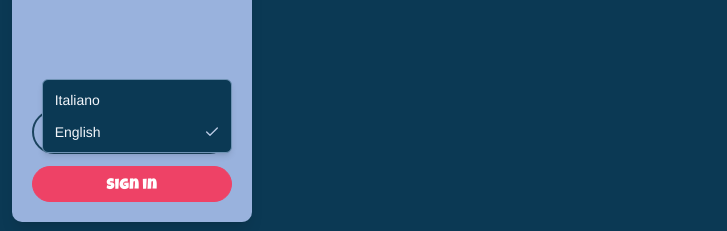
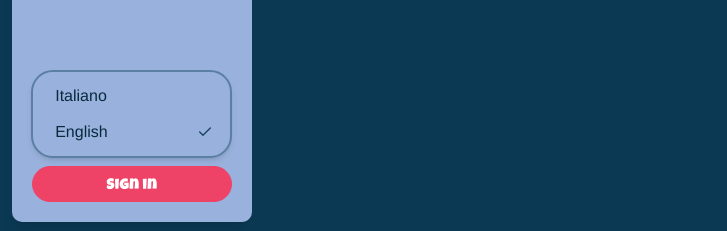
Before and after one commit to Looters-it/looters-web, a React (Vite) app: page /matches in a window 1280 px wide. Both pictures are taken after a click on the button "English". Shown: the part 566-797 px from the top of the page, without its empty margins (0-727 px from the left). Built offline with nearby package versions, Linux system fonts and the light colour scheme; no server answers; a web font is replaced by a local one.

Commit message:
Select list rounded like its field, on the colour of a card; language select without a label

```diff
--- a/src/components/ui/select.tsx
+++ b/src/components/ui/select.tsx
@@ -54,7 +54,8 @@
       <SelectPrimitive.Content
         data-slot="select-content"
         className={cn(
-          'bg-popover text-popover-foreground data-[side=bottom]:slide-in-from-top-2 data-[side=left]:slide-in-from-right-2 data-[side=right]:slide-in-from-left-2 data-[side=top]:slide-in-from-bottom-2 data-[state=closed]:animate-out data-[state=closed]:fade-out-0 data-[state=closed]:zoom-out-95 data-[state=open]:animate-in data-[state=open]:zoom-in-95 relative z-50 max-h-(--radix-select-content-available-height) min-w-[8rem] origin-(--radix-select-content-transform-origin) overflow-x-hidden overflow-y-auto rounded-md border shadow-md',
+          // The list takes after the field: the same round corners, on the colour of a card.
+          'bg-card text-card-foreground data-[side=bottom]:slide-in-from-top-2 data-[side=left]:slide-in-from-right-2 data-[side=right]:slide-in-from-left-2 data-[side=top]:slide-in-from-bottom-2 data-[state=closed]:animate-out data-[state=closed]:fade-out-0 data-[state=closed]:zoom-out-95 data-[state=open]:animate-in data-[state=open]:zoom-in-95 relative z-50 max-h-(--radix-select-content-available-height) min-w-[8rem] origin-(--radix-select-content-transform-origin) overflow-x-hidden overflow-y-auto rounded-[1.375rem] border-2 shadow-md',
           position === 'popper' &&
             'data-[side=bottom]:translate-y-1 data-[side=left]:-translate-x-1 data-[side=right]:translate-x-1 data-[side=top]:-translate-y-1',
           className,
@@ -66,7 +67,7 @@
         <SelectScrollUpButton />
         <SelectPrimitive.Viewport
           className={cn(
-            'p-1',
+            'p-1.5',
             position === 'popper' &&
               'h-[var(--radix-select-trigger-height)] w-full min-w-[var(--radix-select-trigger-width)] scroll-my-1',
           )}
@@ -98,14 +99,14 @@
     <SelectPrimitive.Item
       data-slot="select-item"
       className={cn(
-        "focus:bg-accent focus:text-accent-foreground [&_svg:not([class*='text-'])]:text-muted-foreground relative flex w-full cursor-default items-center gap-2 rounded-sm py-1.5 pr-8 pl-2 text-sm outline-hidden select-none data-[disabled]:pointer-events-none data-[disabled]:opacity-50 [&_svg]:pointer-events-none [&_svg]:shrink-0 [&_svg:not([class*='size-'])]:size-4 *:[span]:last:flex *:[span]:last:items-center *:[span]:last:gap-2",
+        "focus:bg-accent focus:text-card-foreground [&_svg:not([class*='text-'])]:text-muted-foreground rounded-pill relative flex w-full cursor-default items-center gap-2 py-1.5 pr-9 pl-4 text-base outline-hidden select-none data-[disabled]:pointer-events-none data-[disabled]:opacity-50 [&_svg]:pointer-events-none [&_svg]:shrink-0 [&_svg:not([class*='size-'])]:size-4 *:[span]:last:flex *:[span]:last:items-center *:[span]:last:gap-2",
         className,
       )}
       {...props}
     >
       <span
         data-slot="select-item-indicator"
-        className="absolute right-2 flex size-3.5 items-center justify-center"
+        className="absolute right-3 flex size-3.5 items-center justify-center"
       >
         <SelectPrimitive.ItemIndicator>
           <CheckIcon className="size-4" />
--- a/src/i18n/LanguageSelect.tsx
+++ b/src/i18n/LanguageSelect.tsx
@@ -1,7 +1,5 @@
-import { useId } from 'react'
 import { useTranslation } from 'react-i18next'
 
-import { Label } from '@/components/ui/label'
 import {
   Select,
   SelectContent,
@@ -15,15 +13,13 @@
 /** Chooses the language of the interface. Nothing is shown while there is only one. */
 export function LanguageSelect() {
   const { t, i18n } = useTranslation()
-  const id = useId()
   const languages = availableLanguages()
   if (languages.length < 2) return null
 
   return (
-    <div className="flex flex-col gap-1 pt-3">
-      <Label htmlFor={id}>{t('nav.language')}</Label>
+    <div className="pt-3">
       <Select value={i18n.language} onValueChange={(code) => void setLanguage(code)}>
-        <SelectTrigger id={id} className="w-full">
+        <SelectTrigger aria-label={t('nav.language')} className="w-full">
           <SelectValue />
         </SelectTrigger>
         <SelectContent>
```
